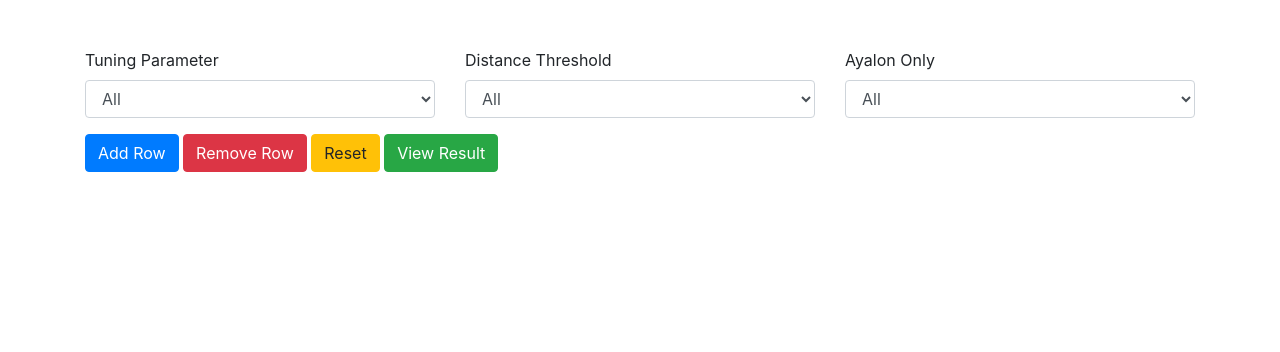
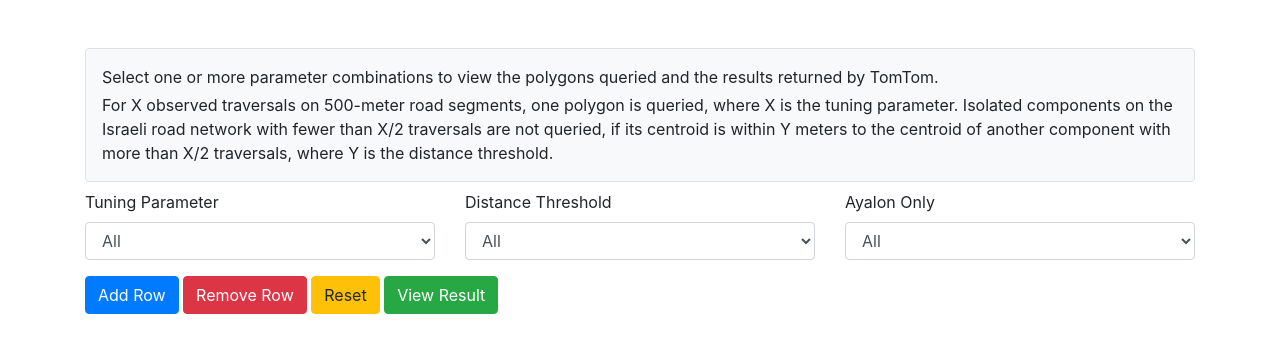
Before and after one commit to ml24330/tomtom, a plain HTML site: page index.html in a window 1280 px wide. Drawn offline with nearby package versions, Linux system fonts and the light colour scheme.

Commit message:
add description

```diff
--- a/index.html
+++ b/index.html
@@ -10,6 +10,14 @@
 </head>
 <body>
     <div class="container mt-5">
+        <div class="p-3 mb-2 bg-light border rounded">
+            <p class="mb-1">
+                Select one or more parameter combinations to view the polygons queried and the results returned by TomTom.
+            </p>
+            <p class="mb-0">
+                For X observed traversals on 500-meter road segments, one polygon is queried, where X is the tuning parameter. Isolated components on the Israeli road network with fewer than X/2 traversals are not queried, if its centroid is within Y meters to the centroid of another component with more than X/2 traversals, where Y is the distance threshold.
+            </p>
+        </div>
         <div class="row mb-3 param-row">
             <div class="col">
                 <label for="tuningParam">Tuning Parameter</label>
```
